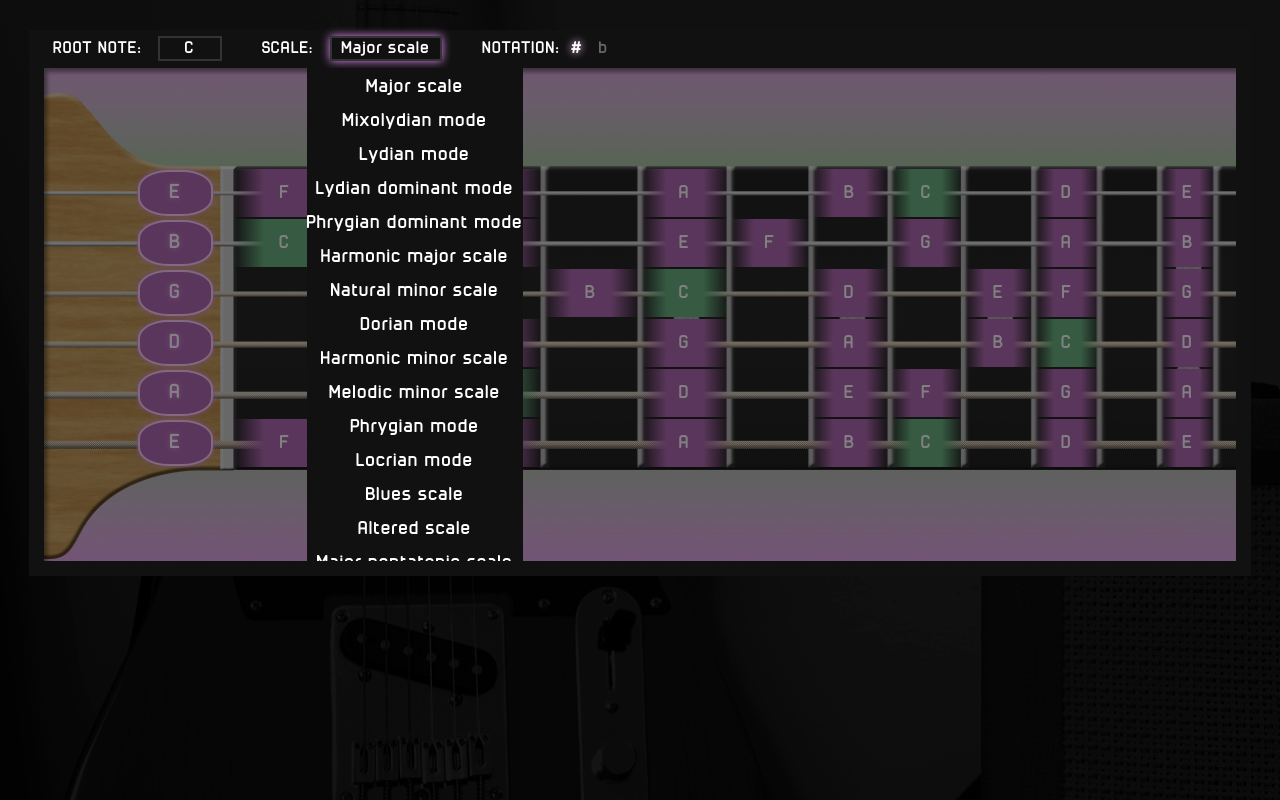
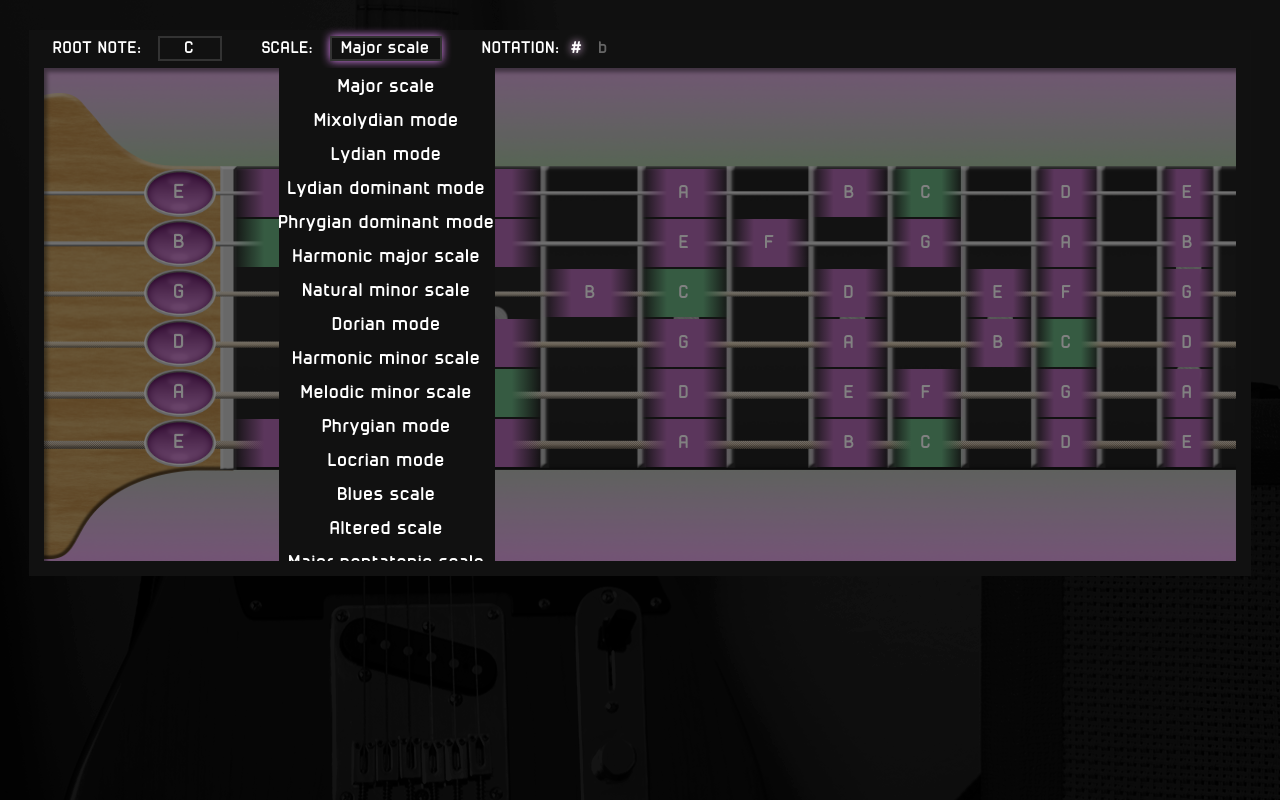
Before and after one commit to tommyduggs/flexfrets, a plain HTML site: page index.html in a window 1280 px wide. Both pictures are taken after a click on the element "Major scale". Drawn offline with Linux system fonts and the light colour scheme.

Commit message:
Updated open note buttons
Switch from CSS based buttons to images

```diff
--- a/css/style.css
+++ b/css/style.css
@@ -64,11 +64,11 @@ body {
 }
 
 .dropdown-top.dropdown-start-note {
-	margin-left: 128px;
+	margin-left: 96px;
 }
 
 .dropdown-top.dropdown-scale {
-	margin-left: 263px;
+	margin-left: 235px;
 }
 
 .fret {
@@ -236,36 +236,27 @@ body {
     top: 0;
     left: 0;
     right: 0;
-    margin-top: 2px;
-    margin-bottom: 2px;
-    margin-left: 2px;
-    margin-right: 20%;
+    width: 72px;
+    margin-top: 1px;
+    margin-bottom: 1px;
+    margin-left: 8px;
     -webkit-box-align: center;
         -ms-flex-align: center;
             align-items: center;
     -webkit-box-pack: center;
         -ms-flex-pack: center;
             justify-content: center;
-
-    background-color: #505050;
-    border: 2px solid #757575;
-    border-radius: 40%;
+    background-image: url(../images/button.png);
+    background-size: 100% 100%;
     font-size: 1.2em;
 }
 
 .open-note:hover {
-	font-size: 1.3em;
-	background-color: #656565;
-	-webkit-box-shadow: 0 0 5px #75ffb2;
-	        box-shadow: 0 0 5px #75ffb2;
+	background-image: url(../images/button-active.png);
 }
 
 .open-note-active {
 	z-index: 1;
-}
-
-.open-note:active {
-	background-color: #444444;
 }
 
 .open-note-text {
@@ -279,31 +270,18 @@ body {
 }
 
 .open-in-key {
-	background-color: #b469b5;
-	border: 2px solid #ffd0fb;
-	text-shadow: 0 0 5px #e88dff;
-    -webkit-box-shadow: 0 0 5px #e88dff;
-            box-shadow: 0 0 5px #e88dff;
-}
-
-.open-in-key:active {
-	background-color: #955996;
+	background-image: url(../images/button-in-key.png);
 }
 
 .open-in-key:hover {
-	background-color: #d37cd4;
+	background-image: url(../images/button-in-key-active.png);
 }
 
 .open-root {
-	background-color: #69B381;
+	background-image: url(../images/button-root.png);
 }
-
-.open-root:active {
-	background-color: #8BC49D;
-}
-
 .open-root:hover {
-	background-color: #9CCDAC;
+	background-image: url(../images/button-root-active.png);
 }
 
 .orientation_overlay {
```
Also changed, not shown: images/button-active.png (added), images/button-in-key-active.png (added), images/button-in-key.png (added), images/button-root-active.png (added), images/button-root.png (added), images/button.png (added), 1 other file.
